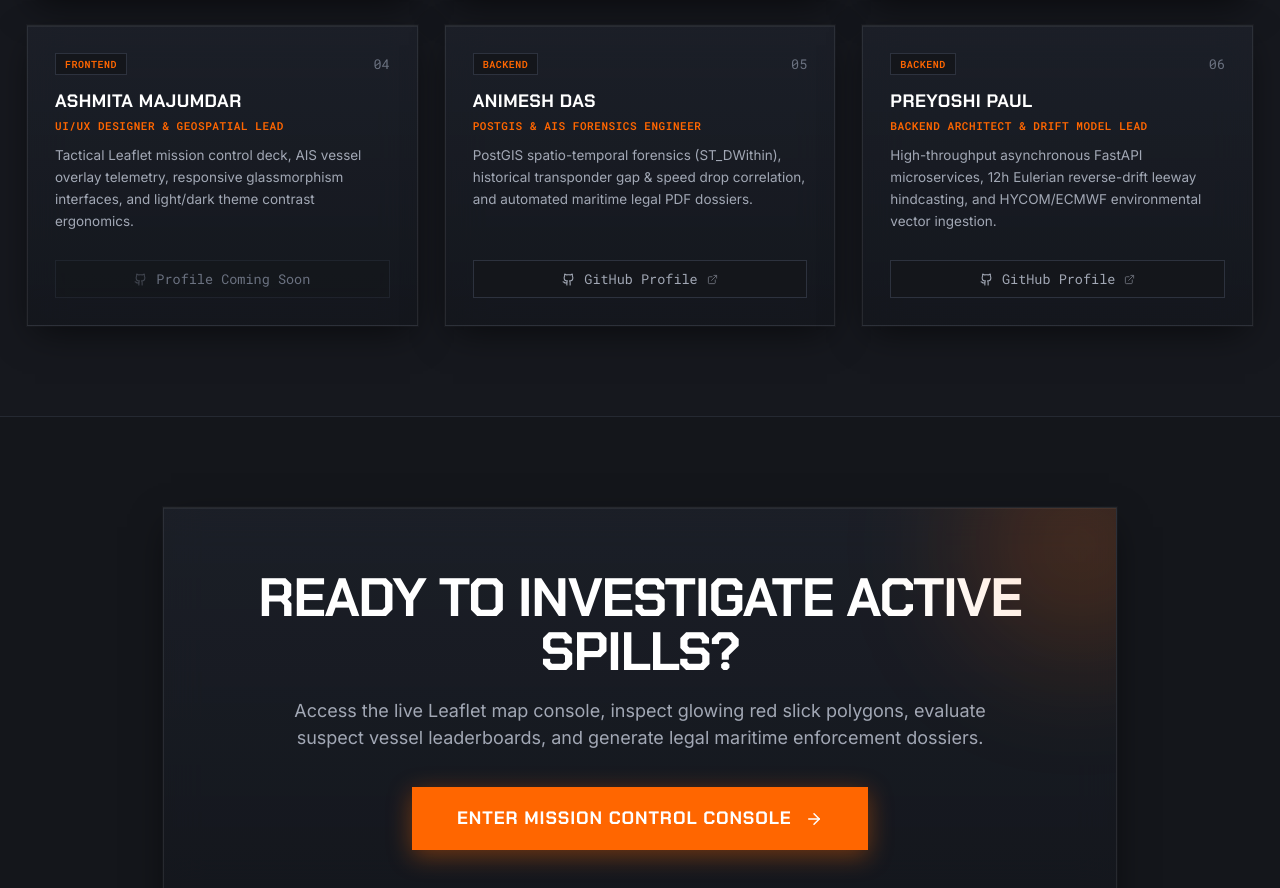
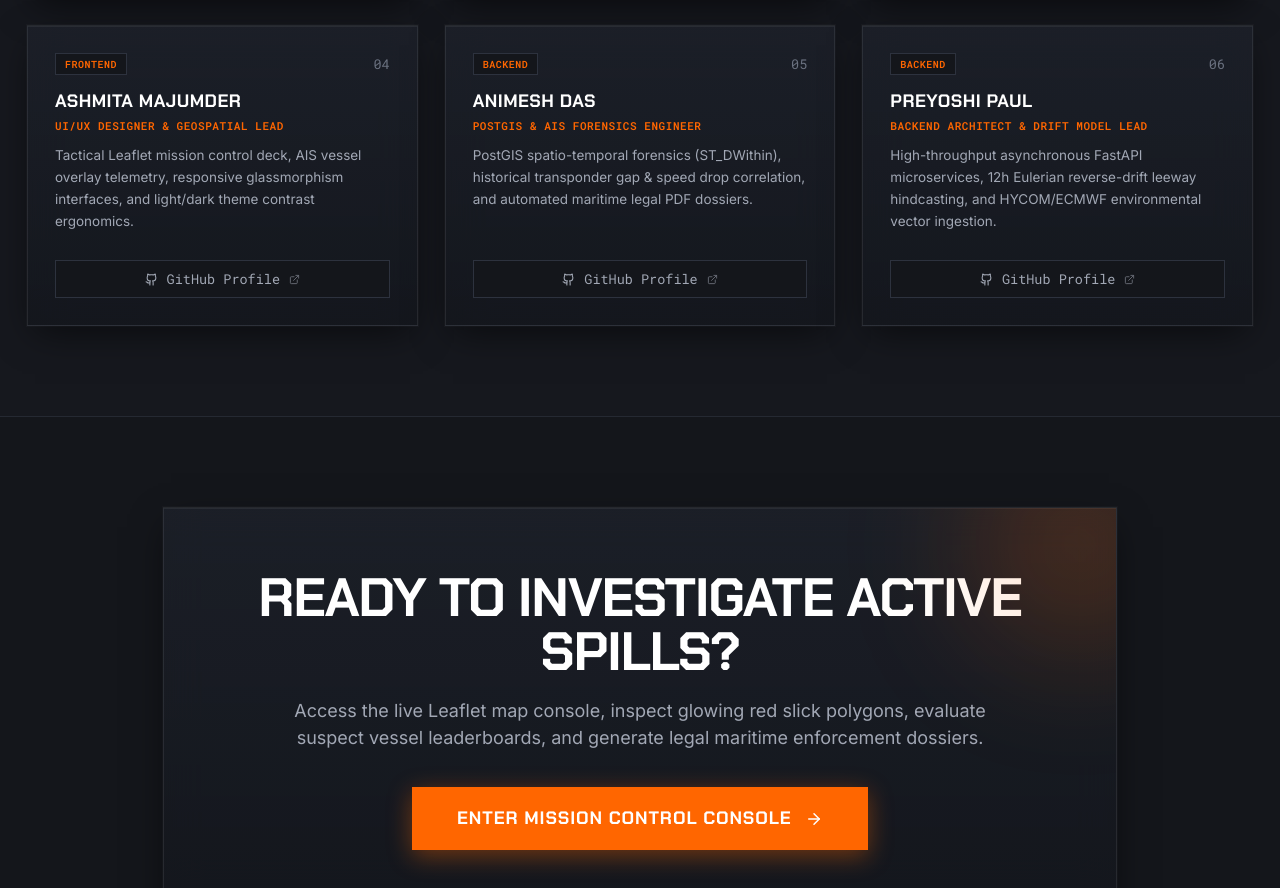
Before and after one commit to Lolit-Bairiganjan/sagar, a React (Vite) app in the folder frontend/: page / in a window 1280 px wide. Shown: the part 4612-5500 px from the top of the page. Built offline with nearby package versions, Linux system fonts and the light colour scheme; no server answers; a web font is replaced by a local one.

Commit message:
feat(team): add GitHub profile for Ashmita Majumder

```diff
--- a/frontend/src/components/LandingPage.tsx
+++ b/frontend/src/components/LandingPage.tsx
@@ -945,11 +945,11 @@ export default function LandingPage({ onEnter, themeMode: propThemeMode, onToggl
                 github: 'https://github.com/tech-speedy',
               },
               {
-                name: 'Ashmita Majumdar',
+                name: 'Ashmita Majumder',
                 role: 'UI/UX DESIGNER & GEOSPATIAL LEAD',
                 tag: 'FRONTEND',
                 focus: 'Tactical Leaflet mission control deck, AIS vessel overlay telemetry, responsive glassmorphism interfaces, and light/dark theme contrast ergonomics.',
-                github: '',
+                github: 'https://github.com/ashmitamajumder80-eng',
               },
               {
                 name: 'Animesh Das',
```
